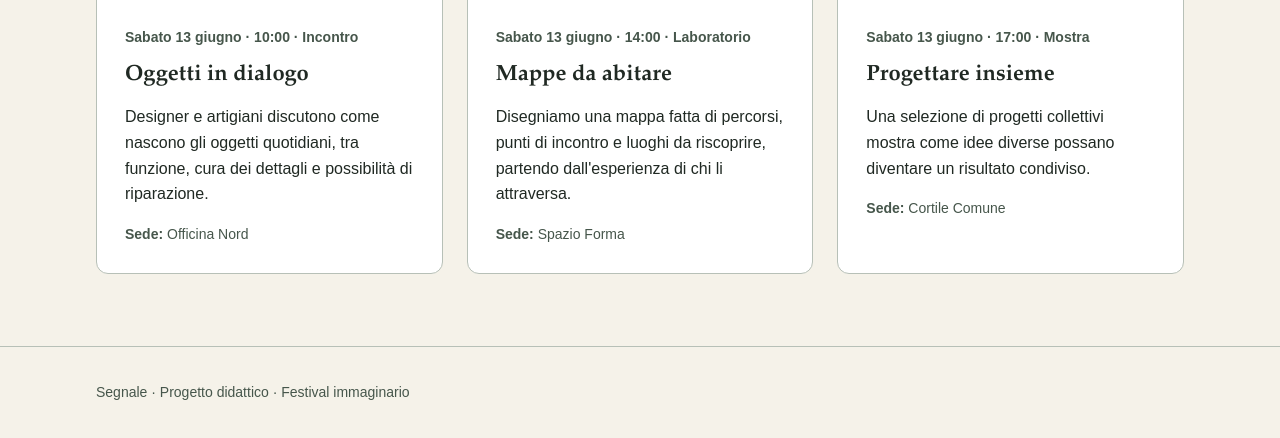
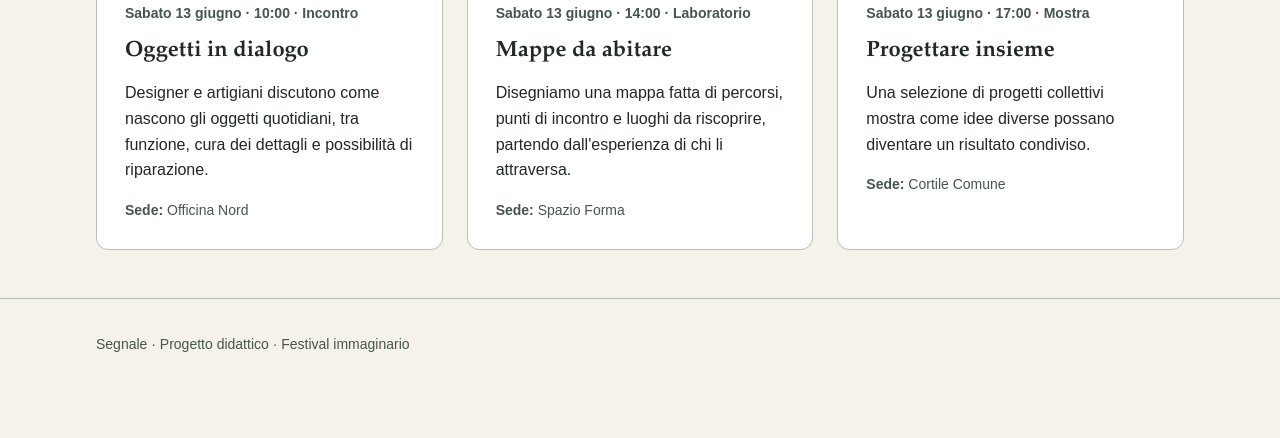
Before and after one commit to robertasalvemini/festival-segnale, a plain HTML site: page programma.html in a window 1280 px wide. Shown: the part 1333-1771 px from the top of the page. After the commit the page ends 1723 px from the top, so only its background shows below. Drawn offline with Linux system fonts and the light colour scheme.

Commit message:
Modifica spaziatura

```diff
--- a/style.css
+++ b/style.css
@@ -163,7 +163,7 @@ h3 {
 }
 
 .event-card {
-  margin-bottom: 1.5rem;
+  margin-bottom: 0;
   overflow: hidden;
   border: 1px solid #b7c0b7;
   border-radius: 0.75rem;
```
